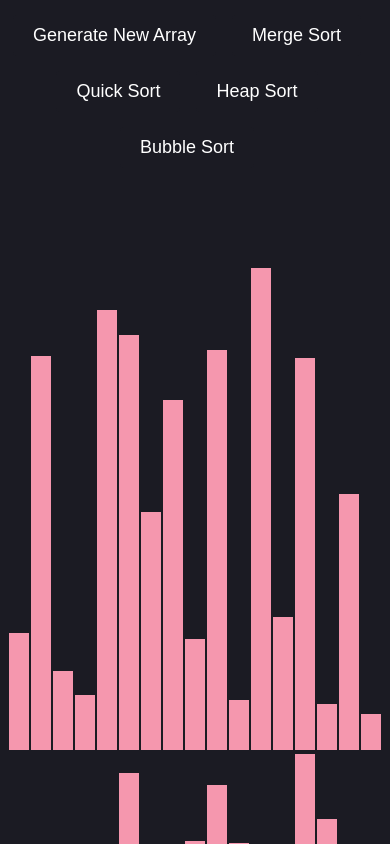
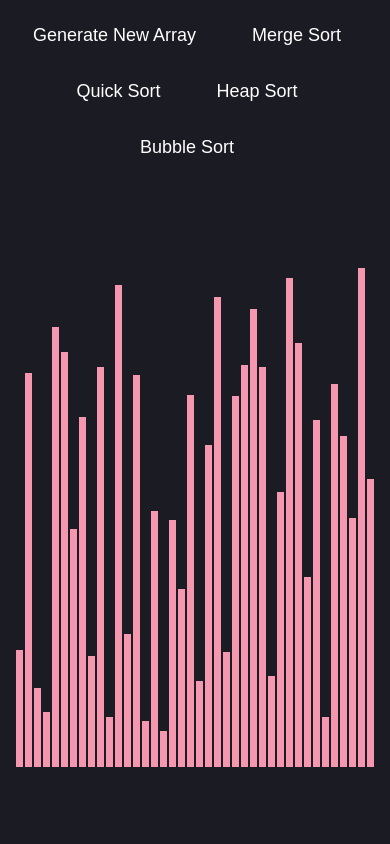
Before and after one commit to adiRozental/SortViz, a React (Create React App) app: page / in a window 390 px wide. Shown: the top 844 px of the page. Built offline with nearby package versions, Linux system fonts and the light colour scheme.

Commit message:
css adaptions

```diff
--- a/src/SortingVisualizer/SortingVisualizer.css
+++ b/src/SortingVisualizer/SortingVisualizer.css
@@ -56,3 +56,19 @@
     background-color:#f597ae;
     margin: 0 1px;
 }
+
+
+
+@media screen and (max-width: 960px) {
+    .array-bar{
+        width: 15px;
+        height: 25px;
+    }
+}
+
+@media screen and (max-width: 680px) {
+    .array-bar{
+        width: 7px;
+        height: 20px;
+    }
+}
```
